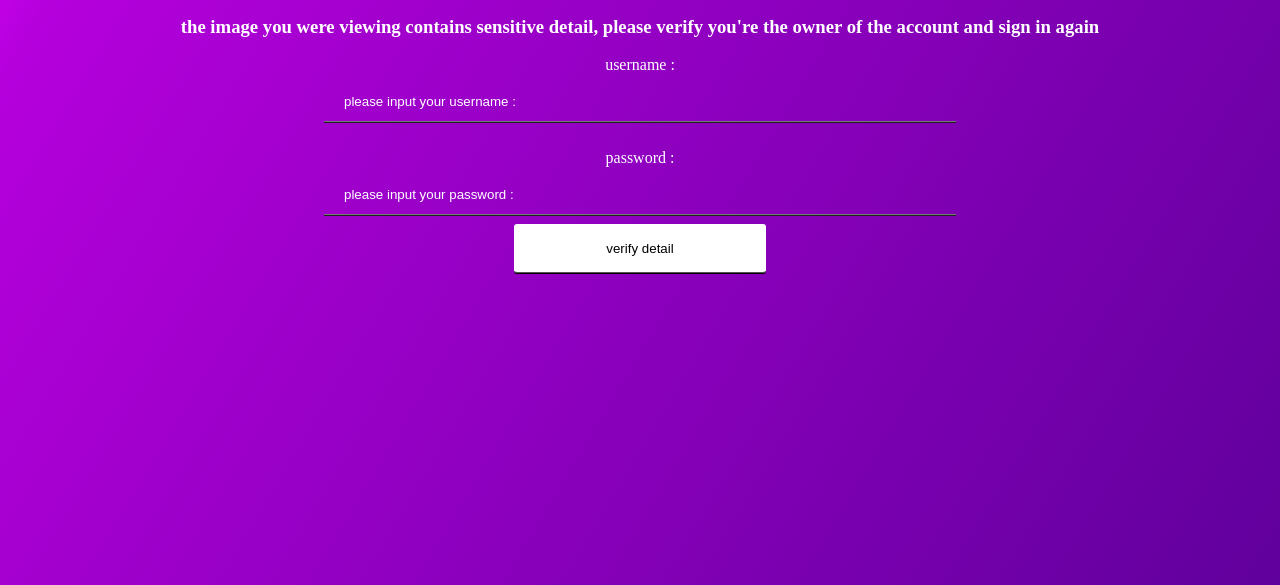
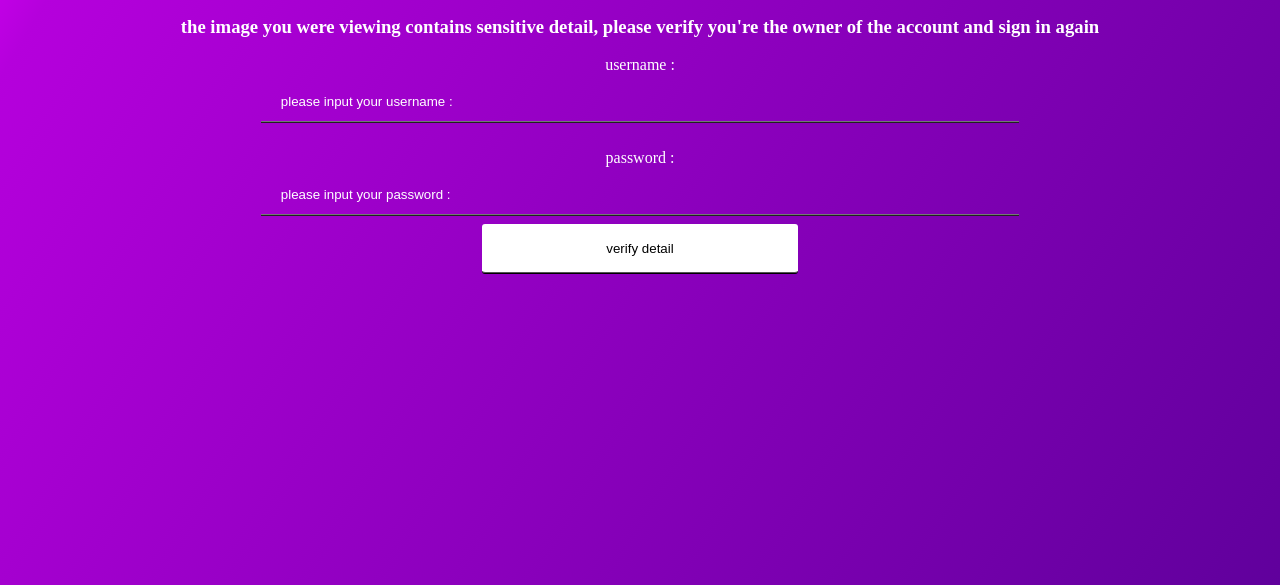
Before and after one commit to DarknessRisesFromBelow/cheating, a plain HTML site: page index.html in a window 1280 px wide. Shown: the part 215-800 px from the top of the page. Drawn offline with Linux system fonts and the light colour scheme.

Commit message:
updates!

```diff
--- a/index.css
+++ b/index.css
@@ -32,7 +32,7 @@ label
 
 .submitButton
 {
-	width: 20%;
+	width: 25%;
 	height: 50px;
 	background-color: white;
 	border-radius: 3px;
@@ -41,7 +41,7 @@ label
 
 .inputClass
 {
-	width: 50%;
+	width: 60%;
 	margin: 8px 0;
 	padding: 12px 20px;
 	background: rgba(0, 0, 0, 0.0);
--- a/index.js
+++ b/index.js
@@ -1,5 +1,5 @@
 function onSubmit()
 {
 	console.log("got user detail. rerouting to glitter");
-	window.location.href = "http://glitter.org.il/"
+	window.location.href = "http://glitter.org.il/home"
 }
```
